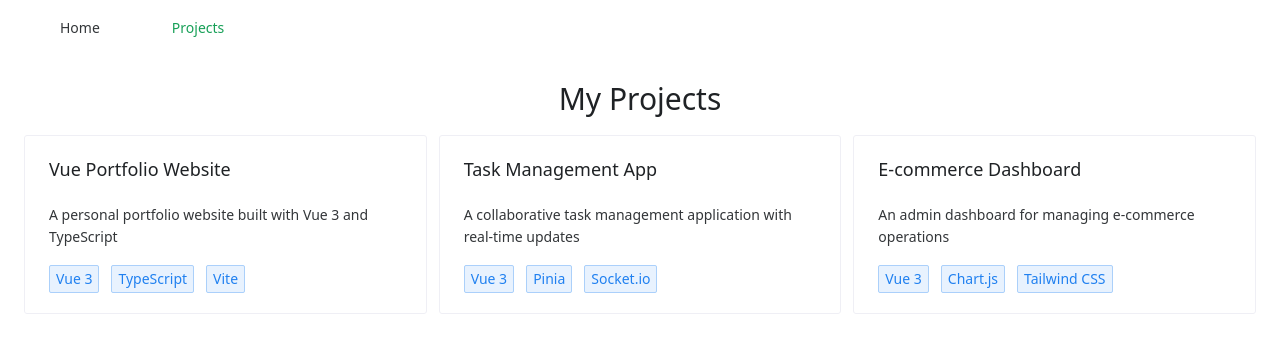
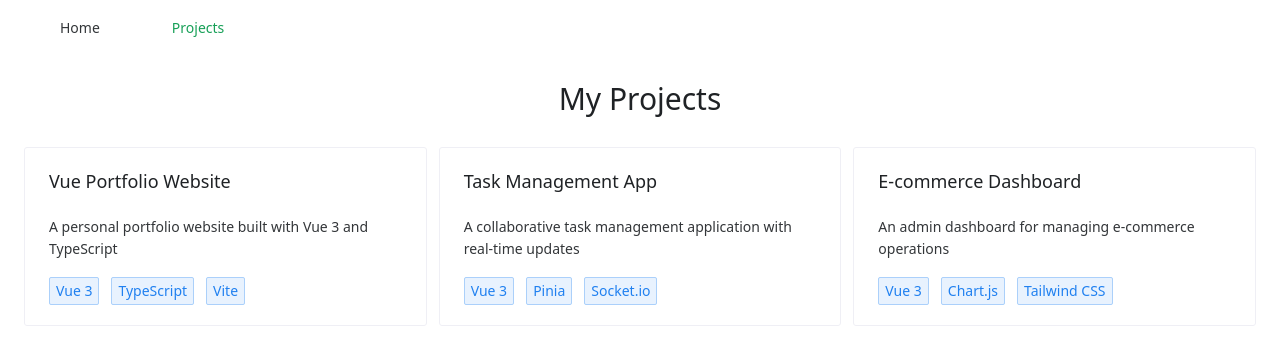
Before and after one commit to lihaiyun/project-space-app-vue, a Vue app: page /projects in a window 1280 px wide. Shown: the top 362 px of the page. Built offline with nearby package versions, Linux system fonts and the light colour scheme; some icons are missing.

Commit message:
Update Projects.vue

```diff
--- a/src/views/Projects.vue
+++ b/src/views/Projects.vue
@@ -26,8 +26,9 @@ const projects = ref([
 
 <template>
   <div>
-    <n-h1 style="text-align: center;">My Projects</n-h1>
-    <n-grid x-gap="12" y-gap="12" cols="1 s:1 m:2 l:3" responsive="screen" class="mt-4">
+    <n-h1 style="text-align: center; margin-bottom: 2rem;">My Projects</n-h1>
+
+    <n-grid x-gap="12" y-gap="12" cols="1 s:1 m:2 l:3" responsive="screen">
       <n-grid-item v-for="project in projects" :key="project.id">
         <n-card :title="project.title" hoverable>
           <n-p>{{ project.description }}</n-p>
```
